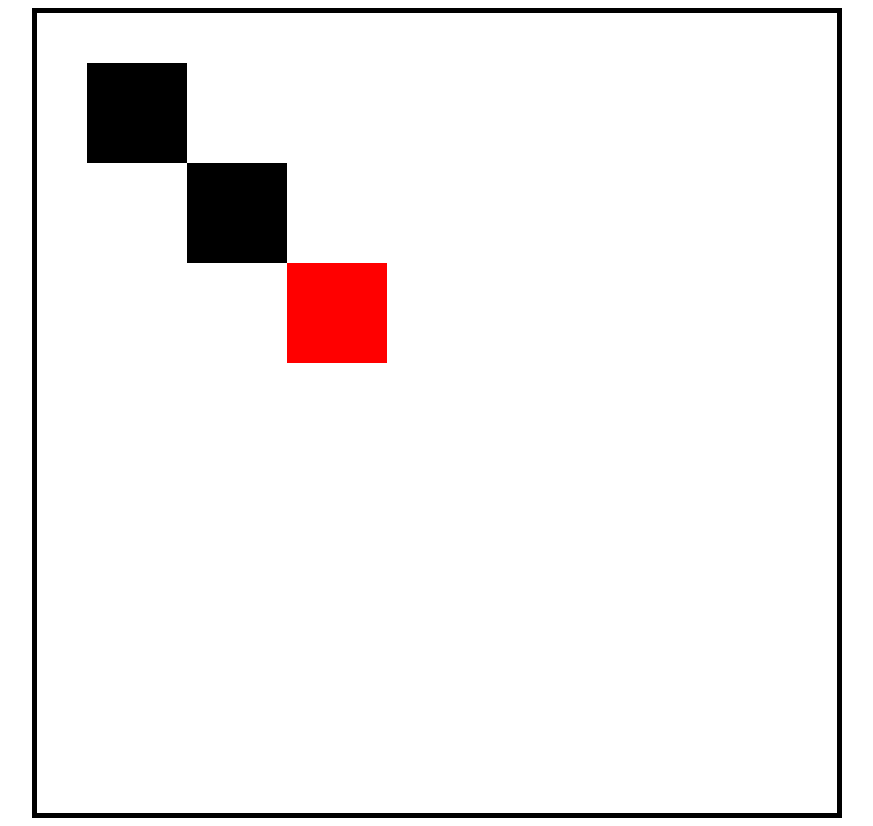
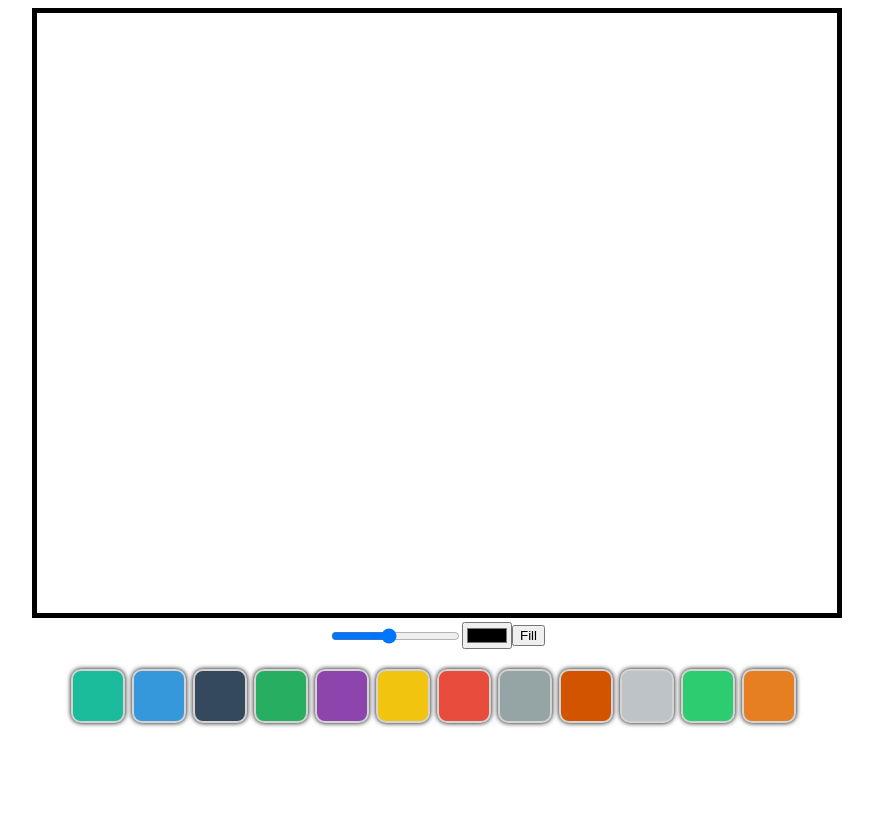
Before and after one commit to Vbeo147/vanillaJS-canvas, a plain HTML site: page index.html in a window 1280 px wide. Shown: the whole page, without its empty margins (203-1076 px from the left). After the commit the page ends 800 px from the top, so only its background shows below. Drawn offline with Linux system fonts and the light colour scheme.

Commit message:
[Code] More Update

```diff
--- a/app.js
+++ b/app.js
@@ -1,13 +1,56 @@
+const colorOptions = Array.from(
+  document.getElementsByClassName("color-option")
+);
+const color = document.getElementById("color");
+const lineWidth = document.getElementById("line-width");
 const canvas = document.querySelector("canvas");
 const ctx = canvas.getContext("2d");
 canvas.width = 800;
-canvas.height = 800;
+canvas.height = 600;
+ctx.lineWidth = lineWidth.value;
 
-ctx.rect(50, 50, 100, 100);
-ctx.rect(150, 150, 100, 100);
-ctx.fill();
-ctx.beginPath();
-ctx.rect(250, 250, 100, 100);
-ctx.fill();
-ctx.fillStyle = "red";
-ctx.fill();
+let isPainting = false;
+
+function onMove(e) {
+  if (isPainting) {
+    ctx.lineTo(e.offsetX, e.offsetY);
+    ctx.stroke();
+    return;
+  }
+  ctx.moveTo(e.offsetX, e.offsetY);
+}
+
+function startPainting() {
+  isPainting = true;
+}
+
+function cancelPainting() {
+  isPainting = false;
+  ctx.beginPath();
+}
+
+function onLineWidthChange(e) {
+  ctx.lineWidth = e.target.value;
+}
+
+function onColor(e) {
+  const CurrentTarget = e.target;
+  if (e.target.dataset.color) {
+    ctx.strokeStyle = CurrentTarget.dataset.color;
+    ctx.fillStyle = CurrentTarget.dataset.color;
+    color.value = CurrentTarget.dataset.color;
+  } else {
+    ctx.strokeStyle = CurrentTarget.value;
+    ctx.fillStyle = CurrentTarget.value;
+  }
+}
+
+canvas.addEventListener("mousemove", onMove);
+canvas.addEventListener("mousedown", startPainting);
+canvas.addEventListener("mouseup", cancelPainting);
+canvas.addEventListener("mouseleave", cancelPainting);
+
+lineWidth.addEventListener("change", onLineWidthChange);
+color.addEventListener("change", onColor);
+
+colorOptions.forEach((color) => color.addEventListener("click", onColor));
--- a/index.html
+++ b/index.html
@@ -8,7 +8,85 @@
     <link rel="stylesheet" href="styles.css" />
   </head>
   <body>
-    <canvas></canvas>
+    <div>
+      <div>
+        <canvas></canvas>
+      </div>
+      <div class="input-container">
+        <input
+          id="line-width"
+          type="range"
+          min="1"
+          max="10"
+          value="5"
+          step="0.1"
+        />
+        <input type="color" id="color" />
+        <button id="mode-btn">Fill</button>
+      </div>
+      <div class="input-container">
+        <div
+          class="color-option"
+          style="background-color: #1abc9c"
+          data-color="#1abc9c"
+        ></div>
+        <div
+          class="color-option"
+          style="background-color: #3498db"
+          data-color="#3498db"
+        ></div>
+        <div
+          class="color-option"
+          style="background-color: #34495e"
+          data-color="#34495e"
+        ></div>
+        <div
+          class="color-option"
+          style="background-color: #27ae60"
+          data-color="#27ae60"
+        ></div>
+        <div
+          class="color-option"
+          style="background-color: #8e44ad"
+          data-color="#8e44ad"
+        ></div>
+        <div
+          class="color-option"
+          style="background-color: #f1c40f"
+          data-color="#f1c40f"
+        ></div>
+        <div
+          class="color-option"
+          style="background-color: #e74c3c"
+          data-color="#e74c3c"
+        ></div>
+        <div
+          class="color-option"
+          style="background-color: #95a5a6"
+          data-color="#95a5a6"
+        ></div>
+        <div
+          class="color-option"
+          style="background-color: #d35400"
+          data-color="#d35400"
+        ></div>
+        <div
+          class="color-option"
+          style="background-color: #bdc3c7"
+          data-color="#bdc3c7"
+        ></div>
+        <div
+          class="color-option"
+          style="background-color: #2ecc71"
+          data-color="#2ecc71"
+        ></div>
+        <div
+          class="color-option"
+          style="background-color: #e67e22"
+          data-color="#e67e22"
+        ></div>
+      </div>
+    </div>
     <script src="app.js"></script>
   </body>
 </html>
--- a/styles.css
+++ b/styles.css
@@ -1,6 +1,6 @@
 canvas {
   width: 800px;
-  height: 800px;
+  height: 600px;
   border: 5px solid black;
 }
 
@@ -9,3 +9,25 @@ body {
   justify-content: center;
   align-items: center;
 }
+
+.input-container {
+  display: flex;
+  justify-content: center;
+  align-items: center;
+  margin-bottom: 20px;
+}
+
+.color-option {
+  width: 50px;
+  height: 50px;
+  border-radius: 10px;
+  margin-right: 7px;
+  cursor: pointer;
+  border: 2px solid lightgray;
+  filter: drop-shadow(0 0 0.15rem black);
+  transition: filter 0.2s ease-in-out;
+}
+
+.color-option:hover {
+  filter: drop-shadow(0 0 0.3rem black);
+}
```
